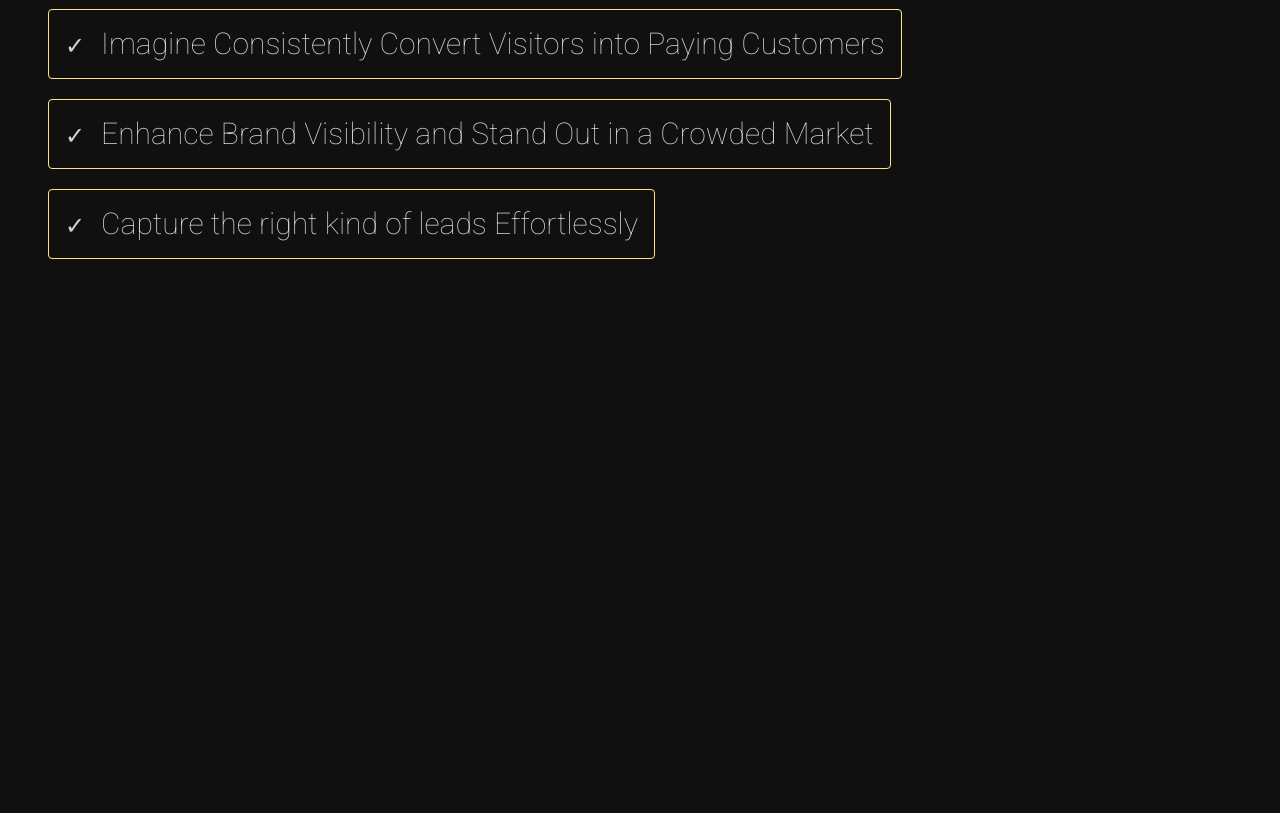
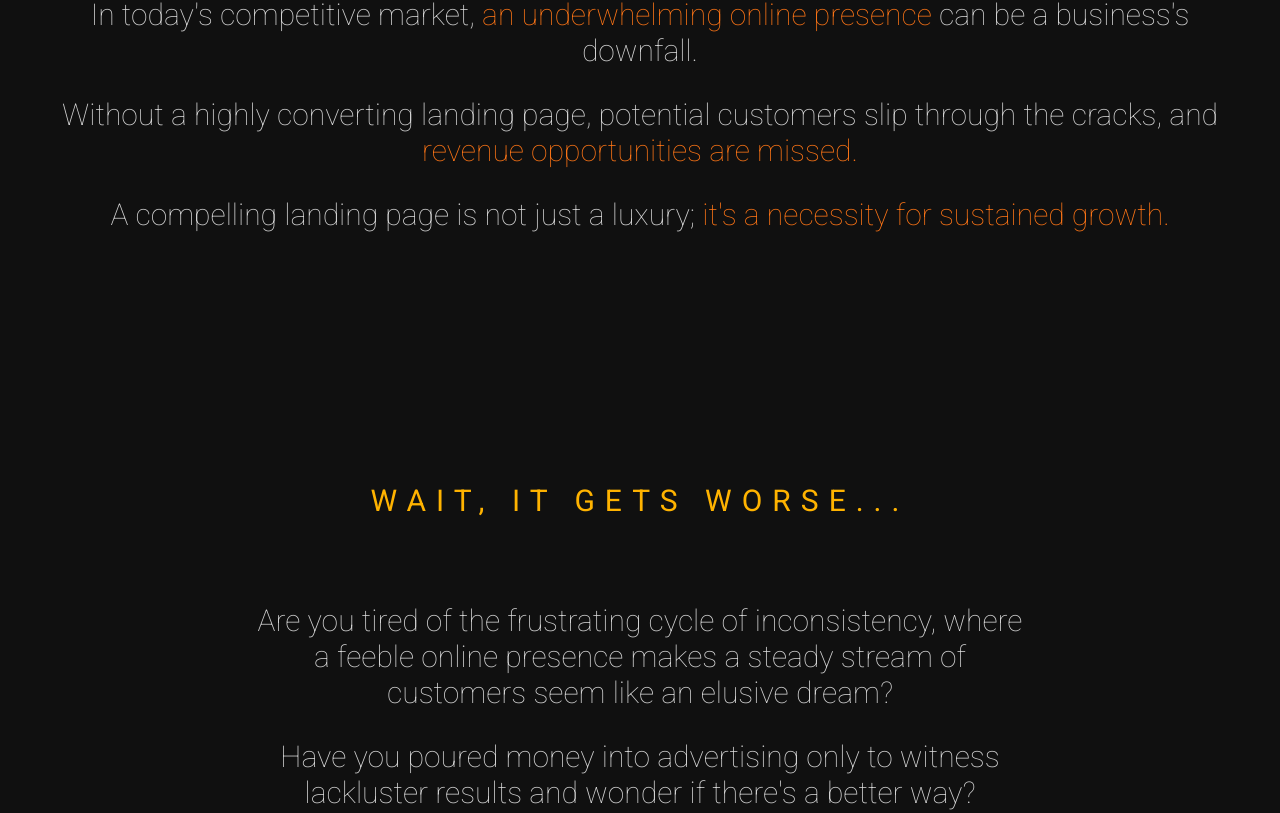
Before and after one commit to dnd1/dnd1.github.io, a Next.js app: page / in a window 1280 px wide. Shown: the part 1974-2787 px from the top of the page. Built offline with nearby package versions, Linux system fonts and the light colour scheme; what @codaworks/react-glow would draw is missing.

Commit message:
fix: removing snap scroll and full width sections

```diff
--- a/src/app/main.scss
+++ b/src/app/main.scss
@@ -1,6 +1,6 @@
 html {
-  scroll-snap-type: y mandatory;
-  scroll-behavior: smooth;
+  // scroll-snap-type: y mandatory;
+  // scroll-behavior: smooth;
 }
 
 * {
--- a/src/app/page.tsx
+++ b/src/app/page.tsx
@@ -5,6 +5,7 @@ import Hero from "@/components/Hero";
 import Bullets from "@/components/Bullets";
 import Problem from "@/components/Problem";
 import Agitation from "@/components/Agitation";
+import Solution from "@/components/Solution";
 
 export default function Home() {
   return (
@@ -21,7 +22,7 @@ export default function Home() {
         <Bullets />
         <Problem />
         <Agitation />
-        <section>Solution</section>
+        <Solution />
         <section>CTA</section>
         <section>Testimonials</section>
         <section>Escarcity</section>
--- a/src/components/Agitation/index.tsx
+++ b/src/components/Agitation/index.tsx
@@ -5,45 +5,54 @@ import SectionIntro from "../SectionIntro";
 
 const Agitation: React.FC = () => {
   return (
-    <div>
-      <section>
+    <div className="flex flex-col items-center justify-center xs:px-4 px-8 gap-7 md:px-[20%]">
       <SectionIntro text="Wait, it gets worse..." />
-      </section>
-      <section className="flex flex-col items-center justify-center xs:px-4 px-8 gap-7">
-        <p className="text-center md:text-3xl text-2xl xs:text-sm">
-          Are you tired of the frustrating cycle of inconsistency, where a
-          feeble online presence makes a steady stream of customers seem like an
-          elusive dream?
+
+      <p className="text-center md:text-3xl text-2xl xs:text-md font-thin">
+        Are you tired of the frustrating cycle of inconsistency, where a feeble
+        online presence makes a steady stream of customers seem like an elusive
+        dream?
       </p>
-        <p className="text-center md:text-3xl text-2xl xs:text-sm">
+      <p className="text-center md:text-3xl text-2xl xs:text-md font-thin">
         Have you poured money into advertising only to witness lackluster
         results and wonder if there&apos;s a better way?
       </p>
-        <p className="text-center md:text-3xl text-2xl xs:text-sm">
+      <p className="text-center md:text-3xl text-2xl xs:text-md font-thin">
         Perhaps you find yourself stuck with a landing page that mirrors
         countless others, relegating your unique offerings to the status of a
         commodity, perpetually competing on price.
       </p>
-      </section>
-      <section className="flex flex-col items-center justify-center xs:px-4 px-8 gap-7">
-        <p className="text-center md:text-3xl text-2xl xs:text-sm">
-          Competitors may promise simplicity, but it can't address the
-          exhaustion that comes from low or non-existent profit margins. The
-          reality is, relying on a template-based platform may have you sharing
-          the same digital space as your competitors, blurring your brand's
-          identity and making it difficult to charge what your unique offerings
-          are truly worth.
+      {/* </section>
+      <section className="flex flex-col items-center justify-center xs:px-4 px-8 gap-7"> */}
+      <p className="text-center md:text-3xl text-2xl xs:text-sm font-thin">
+        Competitors may promise simplicity, but it can&apos;t address the
+        exhaustion that comes from low or non-existent profit margins.
       </p>
-      </section>
-      <section className="flex flex-col items-center justify-center xs:px-4 px-8 gap-7">
-        <p className="text-center text-2xl xs:text-sm md:text-3xl">
+      <p className="text-center md:text-3xl text-2xl xs:text-sm font-thin">
+        Relying on a template-based platform may have you sharing the same
+        digital space as your competitors, blurring your brand&apos;s identity
+        and making it difficult to charge what your unique offerings are truly
+        worth.
+      </p>
+      {/* </section>
+      <motion.section
+        className="flex flex-col items-center justify-center xs:px-4 px-8 gap-7"
+        // initial={{ opacity: 0, scale: 0 }}
+        // whileInView={{
+        //   opacity: 1,
+        //   scale: 1,
+        //   transition: { duration: 1 },
+        // }}
+      > */}
+      <p className="text-center text-2xl xs:text-sm md:text-3xl font-thin">
         Are you tired of being stuck in the price-driven rat race, unable to
-          command the value your products or services genuinely deserve? If your
-          goal is to charge more for your offer and elevate your brand above the
-          sea of mediocrity, a tailored solution is not just a luxury—it's a
-          necessity.
+        command the value your products or services genuinely deserve?
       </p>
-      </section>
+      <p className="text-center text-2xl xs:text-sm md:text-3xl font-thin">
+        If your goal is to charge more for your offer and elevate your brand
+        above the sea of mediocrity, a tailored solution is not just a
+        luxury—it&apos;s a necessity.
+      </p>
     </div>
   );
 };
--- a/src/components/Bullets/index.tsx
+++ b/src/components/Bullets/index.tsx
@@ -34,13 +34,14 @@ const Bullets: React.FC = () => {
 
   return (
     <div>
-      <section>
+      {/* <section>
         <SectionIntro text="Just picture this..." />
-      </section>
+      </section> */}
       <section
         ref={container}
         className="xs:px-4 px-12 flex flex-col items-start  flex-wrap justify-center gap-5"
       >
+        <SectionIntro text="Just picture this..." />
         {bullets.map((t, i) => {
           return (
             <motion.div
--- a/src/components/Problem/index.tsx
+++ b/src/components/Problem/index.tsx
@@ -1,40 +1,51 @@
 "use client";
 
-import { motion } from "framer-motion";
+import { motion, useInView } from "framer-motion";
 import SectionIntro from "../SectionIntro";
+import { useRef } from "react";
 
 const Problem: React.FC = () => {
+  const container = useRef(null);
+  const ref = useRef(null);
+  useInView(ref, { root: container });
   return (
-    <div>
-      <section>
+    <div ref={container}>
+      {/* <section>
         <SectionIntro text="But there is a problem..." />
-      </section>
-      <section className="flex flex-col items-center justify-center xs:px-4 px-8 gap-7">
-        <p className="text-center md:text-3xl text-2xl xs:text-sm">
-          In today&apos;s{" "}
-          <span className={"text-amber-200 font-bold"}>competitive market</span>
-          ,{" "}
-          <span className={"text-red-500 font-bold"}>
+      </section> */}
+      <motion.section
+        ref={ref}
+        className="flex flex-col items-center justify-center xs:px-4 px-8 gap-7"
+        initial={{ opacity: 0, x: -500 }}
+        whileInView={{
+          opacity: 1,
+          x: 0,
+          transition: { duration: 1, delay: 1 },
+        }}
+      >
+        <SectionIntro text="But there is a problem..." />
+        <p className="text-center md:text-3xl text-2xl xs:text-sm font-thin">
+          In today&apos;s <span className={""}>competitive market</span>,{" "}
+          <span className={"text-orange-500"}>
             an underwhelming online presence{" "}
           </span>
           can be a business&apos;s downfall.
         </p>
 
-        <p className="text-center md:text-3xl text-2xl xs:text-sm">
-          Without a{" "}
-          <span className={"text-amber-200 font-bold"}>highly converting</span>{" "}
-          landing page, potential customers slip through the cracks, and{" "}
-          <span className={"text-red-500 font-bold"}>
+        <p className="text-center md:text-3xl text-2xl xs:text-sm font-thin">
+          Without a <span className={""}>highly converting</span> landing page,
+          potential customers slip through the cracks, and{" "}
+          <span className={"text-orange-500"}>
             revenue opportunities are missed.
           </span>
         </p>
-        <p className="text-center text-2xl xs:text-sm md:text-3xl">
+        <p className="text-center text-2xl xs:text-sm md:text-3xl font-thin">
           A compelling landing page is not just a luxury;{" "}
-          <span className={"text-red-500 font-bold"}>
+          <span className={"text-orange-500"}>
             it&apos;s a necessity for sustained growth.
           </span>
         </p>
-      </section>
+      </motion.section>
     </div>
   );
 };
--- a/src/components/SectionIntro/index.tsx
+++ b/src/components/SectionIntro/index.tsx
@@ -25,7 +25,7 @@ const SectionIntro: React.FC<{ text: string; full?: boolean }> = ({
   return !full ? (
     <div
       ref={container}
-      className="flex flex-col items-center justify-evenly h-full"
+      className="flex flex-col items-center justify-center w-full py-8"
     >
       {title}
     </div>
--- a/src/components/Solution/index.tsx
+++ b/src/components/Solution/index.tsx
@@ -0,0 +1,20 @@
+import SectionIntro from "../SectionIntro";
+
+const Solution: React.FC = () => {
+  return (
+    <section className="text-green-500 flex flex-col items-center justify-center xs:px-4 px-8 gap-7">
+      <SectionIntro text="Our solution" />
+      <p className="text-center text-2xl xs:text-sm md:text-3xl font-thin">
+        Our approach is a departure from the generic. We understand the
+        frustrations you face, and we have the expertise to break the cycle.
+      </p>
+      <p className="text-green-500 text-center text-2xl xs:text-sm md:text-3xl font-thin">
+        Our team doesn&apos;t just create landing pages; we craft digital
+        experiences that tell your brand&apos;s story, captivate your audience,
+        and ultimately drive conversions.
+      </p>
+    </section>
+  );
+};
+
+export default Solution;
```
Lines whose indentation alone changed are shown as unchanged.
